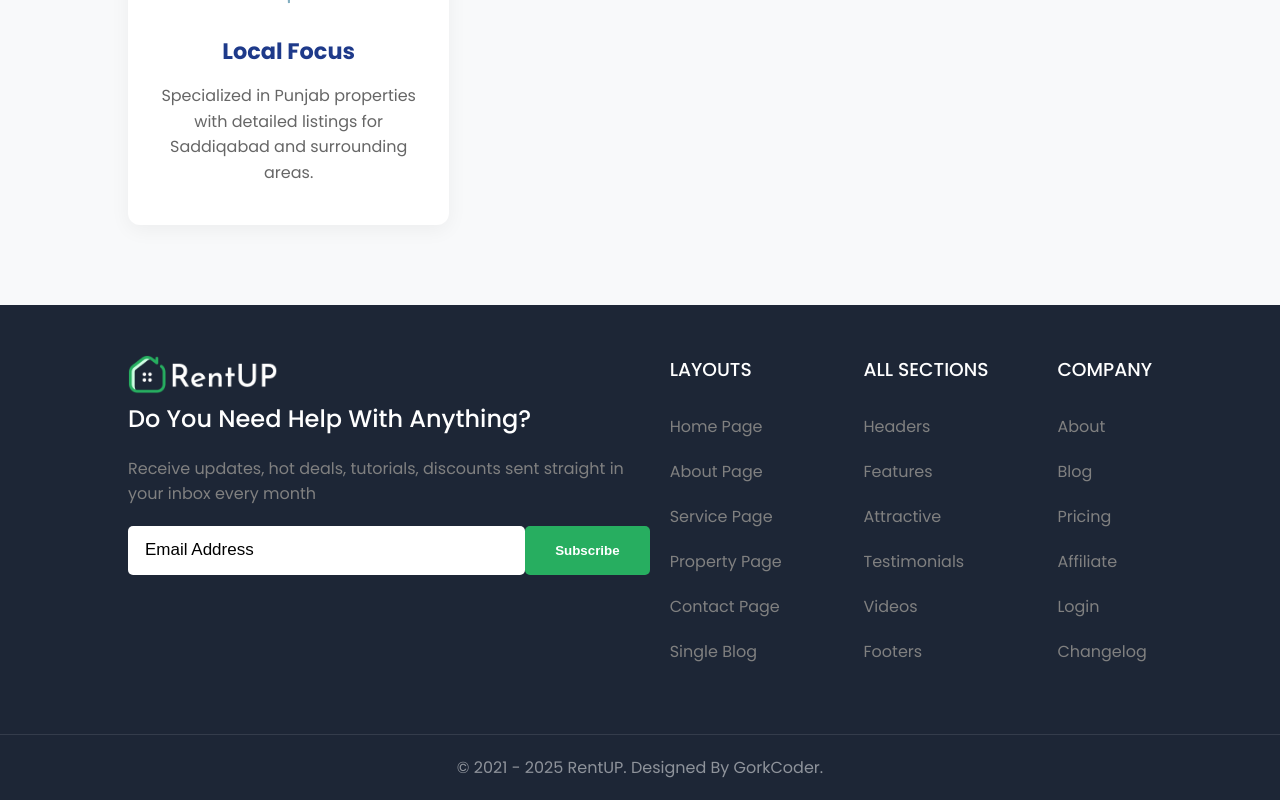
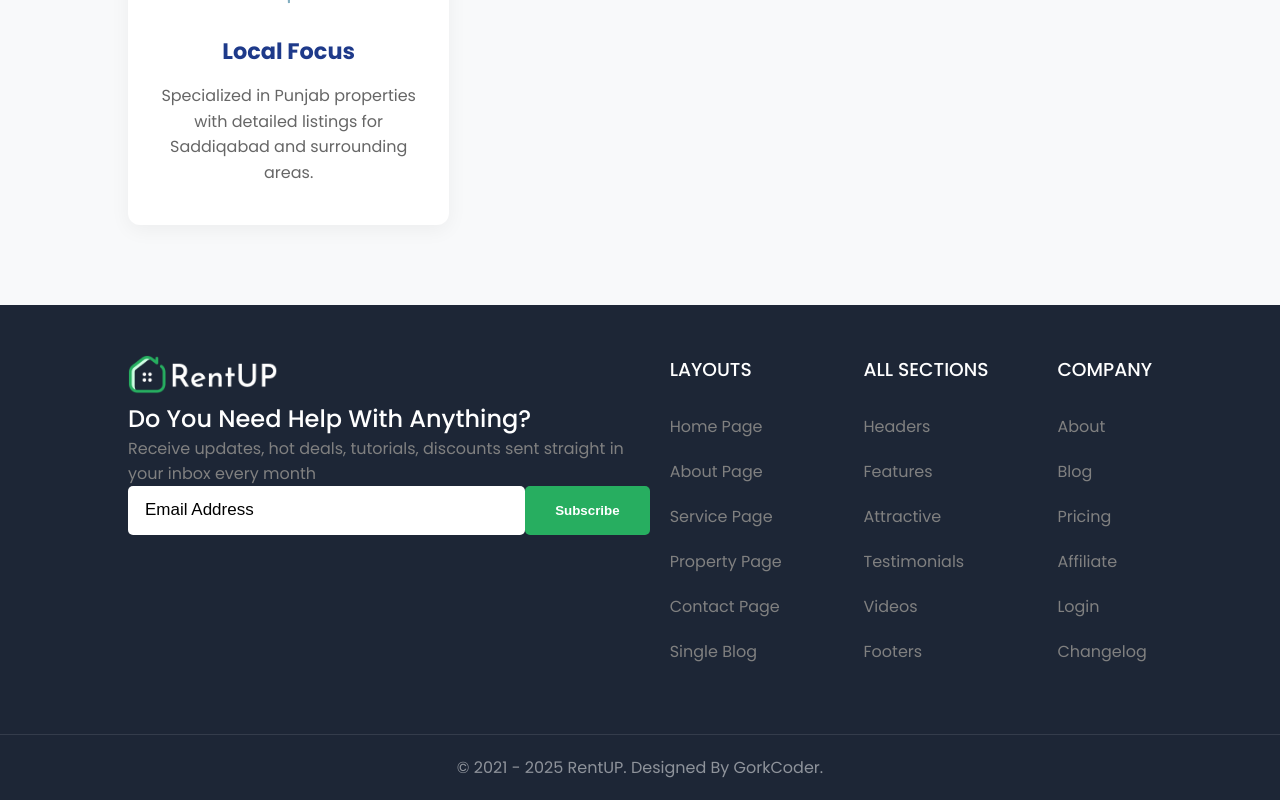
Before and after one commit to KashifSaeed1/Real-Estate-website, a React (Create React App) app: page /contact in a window 1280 px wide. Shown: the part 1964-2764 px from the top of the page. Built offline with nearby package versions, Linux system fonts and the light colour scheme.

Commit message:
Set margin in layout/style

```diff
--- a/src/components/common/footer/footer.css
+++ b/src/components/common/footer/footer.css
@@ -24,7 +24,7 @@ footer h2 {
 }
 footer p {
   color: grey;
-  margin: 20px 0;
+  margin: 20px 2;
 }
 footer input {
   background-color: #fff;
```
